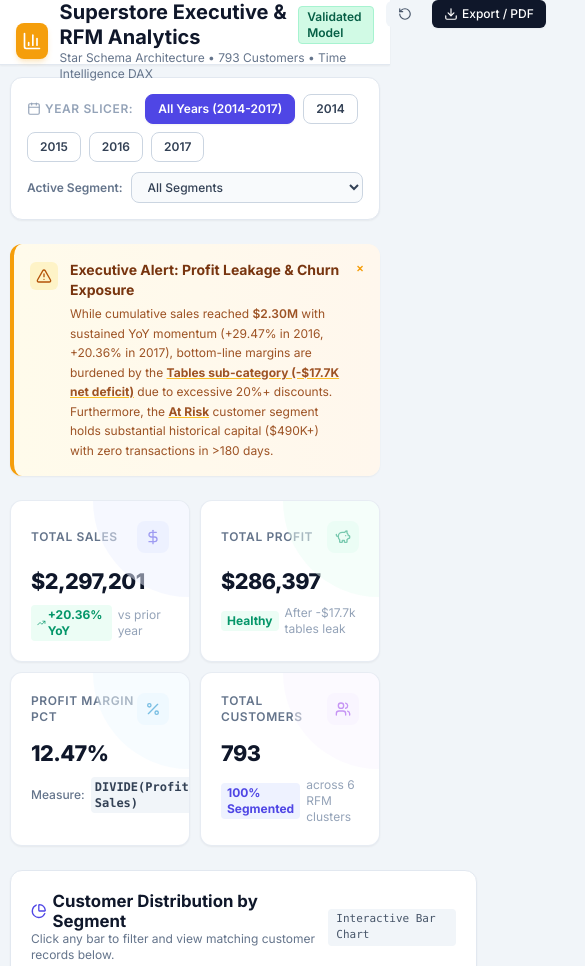
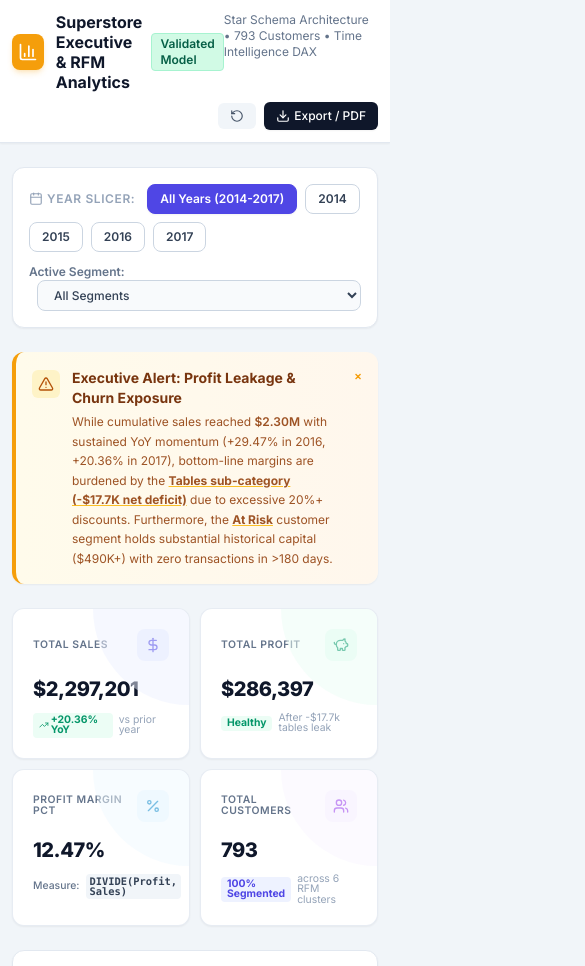
Before and after one commit to ZedFoxCode666/Superstore-RFM-Analysis, a plain HTML site: page index.html in a window 390 px wide. Shown: the top 966 px of the page, 585 px wide, since content can reach past the window. Drawn offline with nearby package versions, Linux system fonts and the light colour scheme.

Commit message:
Update index.html

```diff
--- a/index.html
+++ b/index.html
@@ -41,73 +41,94 @@
     }
 
     /* =========================================================
-   MOBILE RESPONSIVE FIX
+   RESPONSIVE FIX TOTAL (MOBILE & TABLET)
    ========================================================= */
+html, body {
+  overflow-x: hidden !important;
+  width: 100% !important;
+  margin: 0 !important;
+  padding: 0 !important;
+}
+
 @media (max-width: 768px) {
-  /* 1. Header & Container */
+  /* 1. Paksa semua container memenuhi 100% lebar layar HP */
+  .max-w-7xl, header > div, main {
+    max-width: 100% !important;
+    width: 100% !important;
+    padding-left: 12px !important;
+    padding-right: 12px !important;
+    box-sizing: border-box !important;
+  }
+
+  /* 2. Header dibuat bertumpuk rapi */
   header > div {
+    height: auto !important;
+    padding-top: 12px !important;
+    padding-bottom: 12px !important;
     flex-direction: column !important;
     align-items: flex-start !important;
-    gap: 12px !important;
+    gap: 10px !important;
   }
 
   header div:last-child {
     width: 100% !important;
     display: flex !important;
-    justify-content: flex-start !important;
+    justify-content: flex-end !important;
+  }
+
+  /* 3. Slicer Filter dibuat fleksibel */
+  main > section:first-of-type {
+    flex-direction: column !important;
+    align-items: stretch !important;
+    gap: 12px !important;
+  }
+
+  main > section:first-of-type > div {
     flex-wrap: wrap !important;
   }
 
-  main {
-    padding: 12px 10px !important;
+  /* 4. KPI Cards: 2 Kolom Sejajar Proporsional (TIDAK KEPENDEK / KEPOTONG) */
+  main > section:nth-of-type(2) {
+    grid-template-columns: repeat(2, 1fr) !important;
+    gap: 10px !important;
+    width: 100% !important;
   }
 
-  /* 2. Filter Bar / Slicers */
-  section:first-of-type {
-    flex-direction: column !important;
-    align-items: stretch !important;
-    gap: 10px !important;
+  /* Perkecil teks kartu KPI biar tidak menabrak ikon */
+  main > section:nth-of-type(2) span {
+    font-size: 0.65rem !important;
+    line-height: 1 !important;
   }
 
-  /* 3. KPI Cards: Dari 4 kolom jadi 1 atau 2 kolom */
-  section:has(.grid),
-  .kpi-container,
-  main > section:nth-of-type(2) {
-    grid-template-columns: repeat(auto-fit, minmax(140px, 1fr)) !important;
-    gap: 10px !important;
+  main > section:nth-of-type(2) h2 {
+    font-size: 1.25rem !important;
+    margin: 4px 0 !important;
   }
 
-  /* 4. Chart & Matrix Row: Ubah dari 2 kolom jadi 1 kolom bertumpuk ke bawah */
+  main > section:nth-of-type(2) p,
+  main > section:nth-of-type(2) div {
+    font-size: 0.65rem !important;
+  }
+
+  /* 5. Bar Chart & Matrix: Dibuat 1 Kolom Full Layar */
   main > section:nth-of-type(3) {
     grid-template-columns: 1fr !important;
+    width: 100% !important;
     gap: 16px !important;
   }
 
-  /* 5. Canvas Chart: Sesuaikan tinggi chart di HP */
-  canvas {
-    max-height: 260px !important;
+  /* 6. Kotak Matrix & Tabel Detail: Bisa di-scroll menyamping tanpa merusak body */
+  .overflow-x-auto, table {
+    width: 100% !important;
+    display: block !important;
+    overflow-x: auto !important;
+    -webkit-overflow-scrolling: touch !important;
   }
 
-  /* 6. Tabel Detail: Beri overflow horizontal agar bisa digeser (scroll) */
-  table {
-    display: block !important;
+  /* 7. Label Chart Sumbu X biar kebaca */
+  canvas {
     width: 100% !important;
-    overflow-x: auto !important;
-    white-space: nowrap !important;
-    -webkit-overflow-scrolling: touch;
-  }
-
-  /* 7. Penyesuaian Ukuran Font di HP */
-  h1 {
-    font-size: 1.25rem !important;
-  }
-
-  h2 {
-    font-size: 1.35rem !important;
-  }
-
-  h3 {
-    font-size: 1.05rem !important;
+    height: auto !important;
   }
 }
 
```
